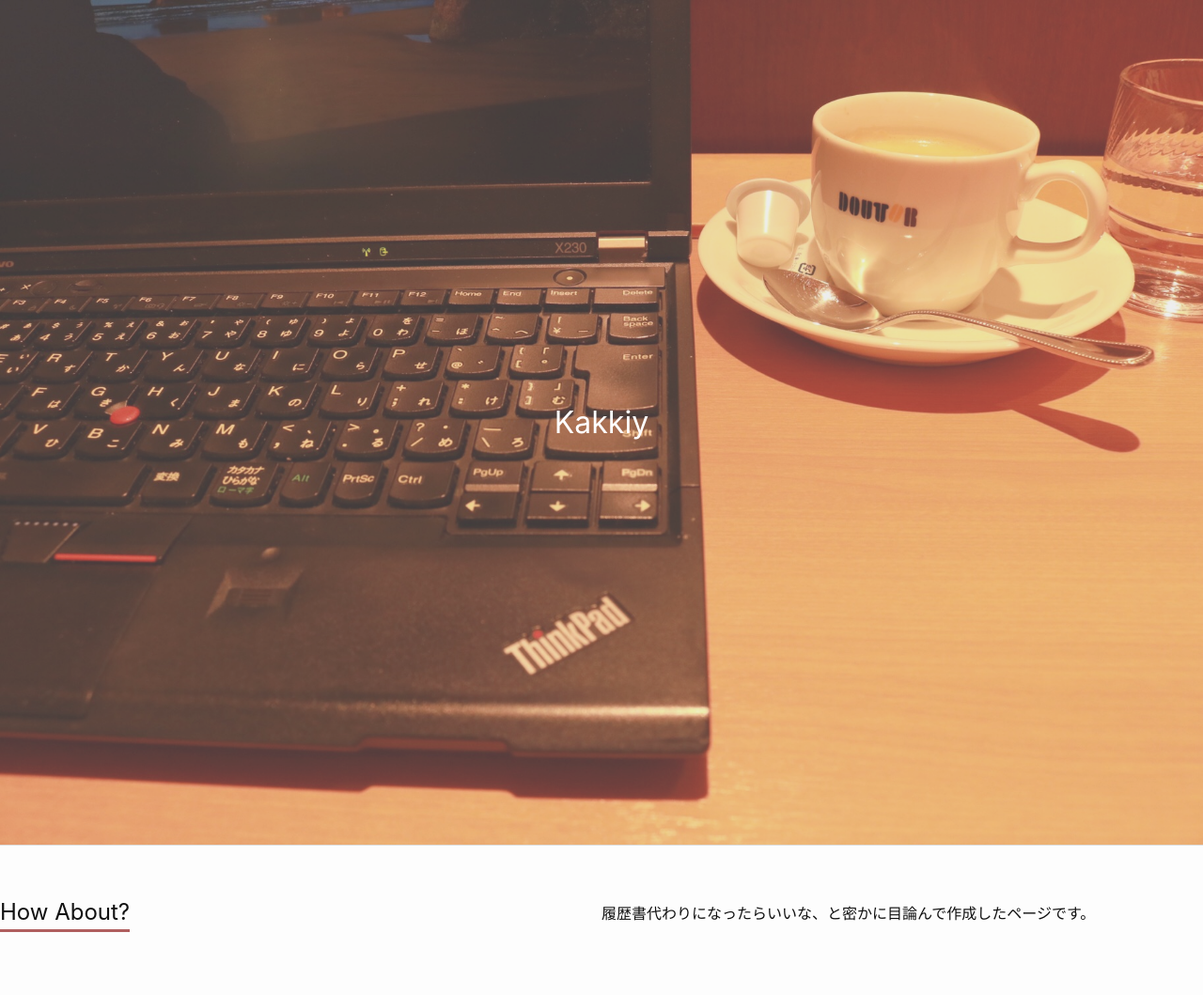
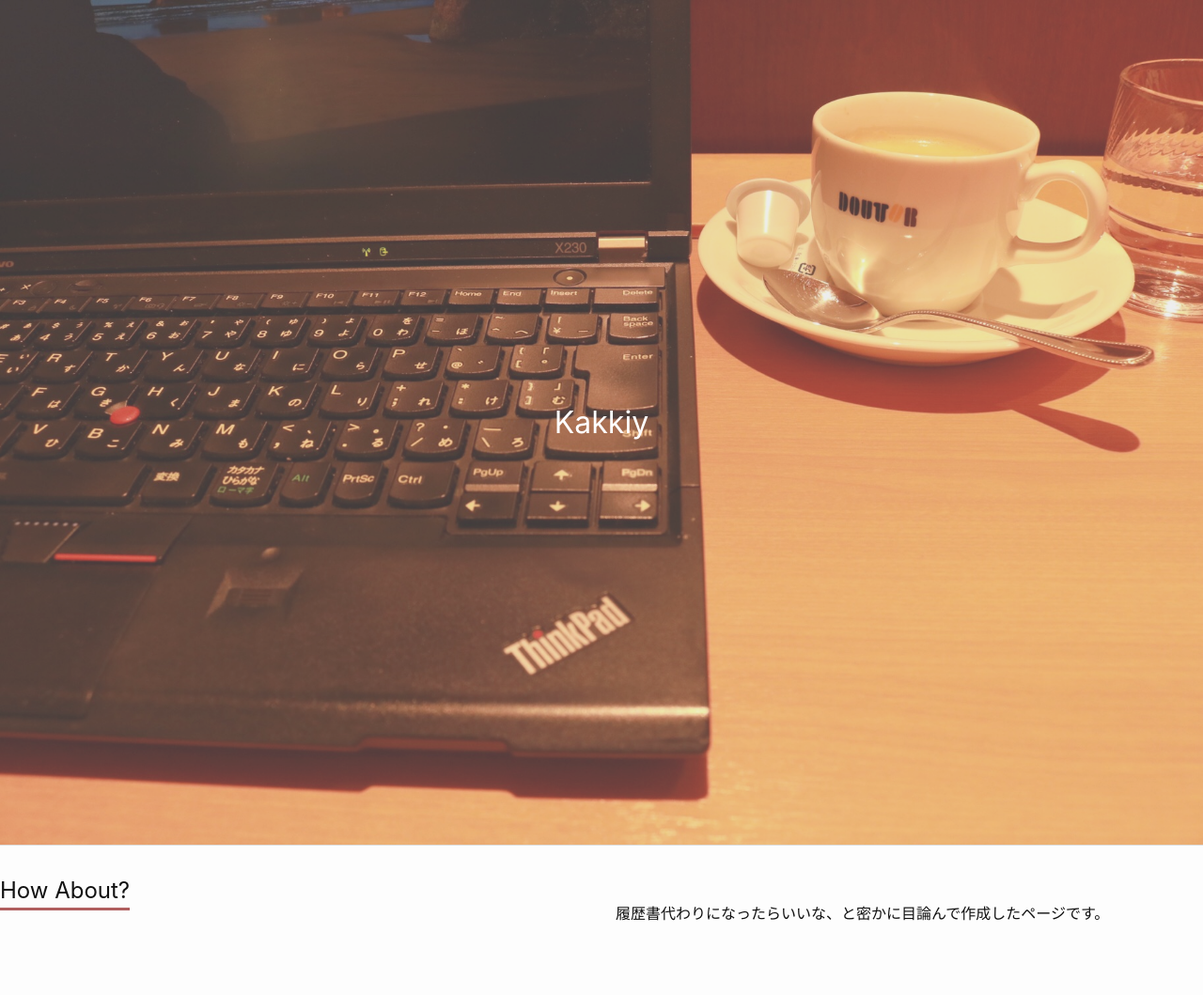
Before and after one commit to NNN-kakimoto/mySite, a Jekyll site: the page built from index.md, in a window 1280 px wide. Shown: the top 1059 px of the page at 94% size. Built offline with Jekyll 4.4.1, drawn with Linux system fonts in a browser that asks for light colours; grey boxes are pictures that could not be loaded.

Commit message:
flex off

```diff
--- a/_layouts/index.html
+++ b/_layouts/index.html
@@ -24,7 +24,7 @@
 	<main class="page-content" aria-label="Content">
 		<div class="">
 			<article>
-				<section class="section-wrapper row flex">
+				<section class="section-wrapper row">
 					<div class="col-sm-6">
 						<h2 class="section-title">How About?</h2>
 					</div>
```
